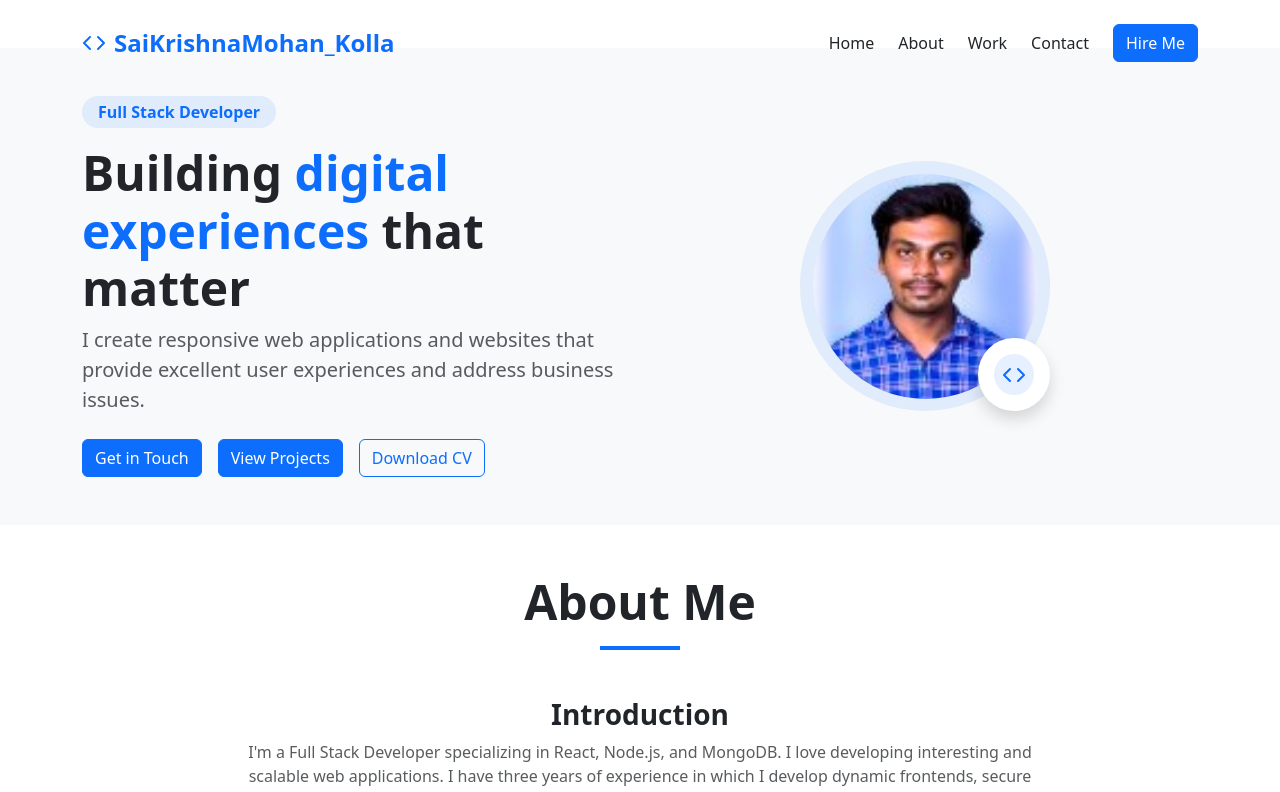
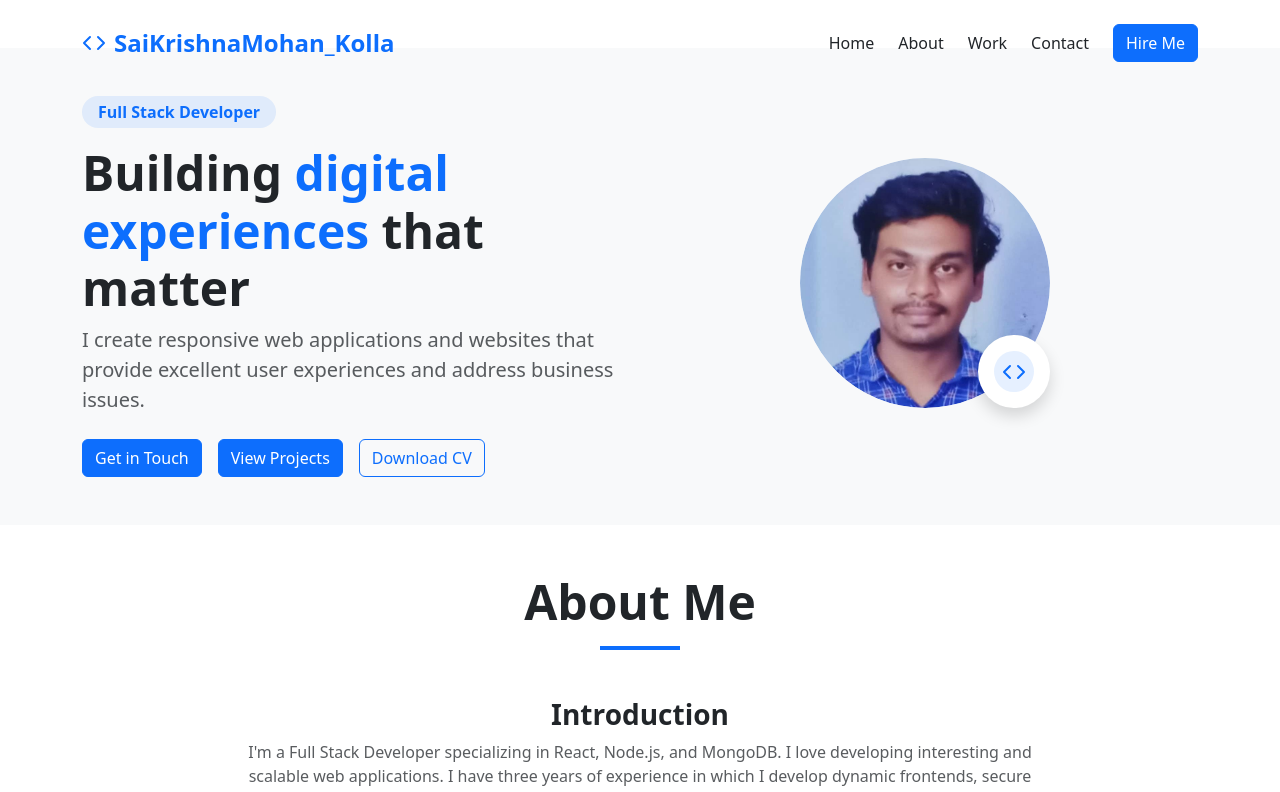
Before and after one commit to SaiKrishnaMohan053/Portfolio, a React (Create React App) app: page / in a window 1280 px wide. Shown: the top 792 px of the page. Built offline with nearby package versions, Linux system fonts and the light colour scheme.

Commit message:
modified hero and added photo

```diff
--- a/src/pages/hero.js
+++ b/src/pages/hero.js
@@ -45,10 +45,15 @@ const Hero = () => {
                 style={{ width: "250px", height: "250px" }}
               >
                 <img
-                  src="/assets/passport_photo.jpg"
-                  alt="Developer Portrait"
-                  className="img-fluid rounded-circle"
-                  style={{ width: "90%", height: "90%", objectFit: "cover" }}
+                  src="/assets/passport_photo.jpeg"
+                  alt="Sai Krishna Mohan"
+                  className="rounded-circle"
+                  style={{
+                    width: "100%",
+                    height: "100%",
+                    objectFit: "cover",
+                    objectPosition: "top",
+                  }}
                 />
               </div>
               <div className="position-absolute bottom-0 end-0 bg-white p-3 rounded-circle shadow">
```
Also changed, not shown: public/assets/passport_photo.jpeg (added), public/assets/passport_photo.jpg (deleted).
